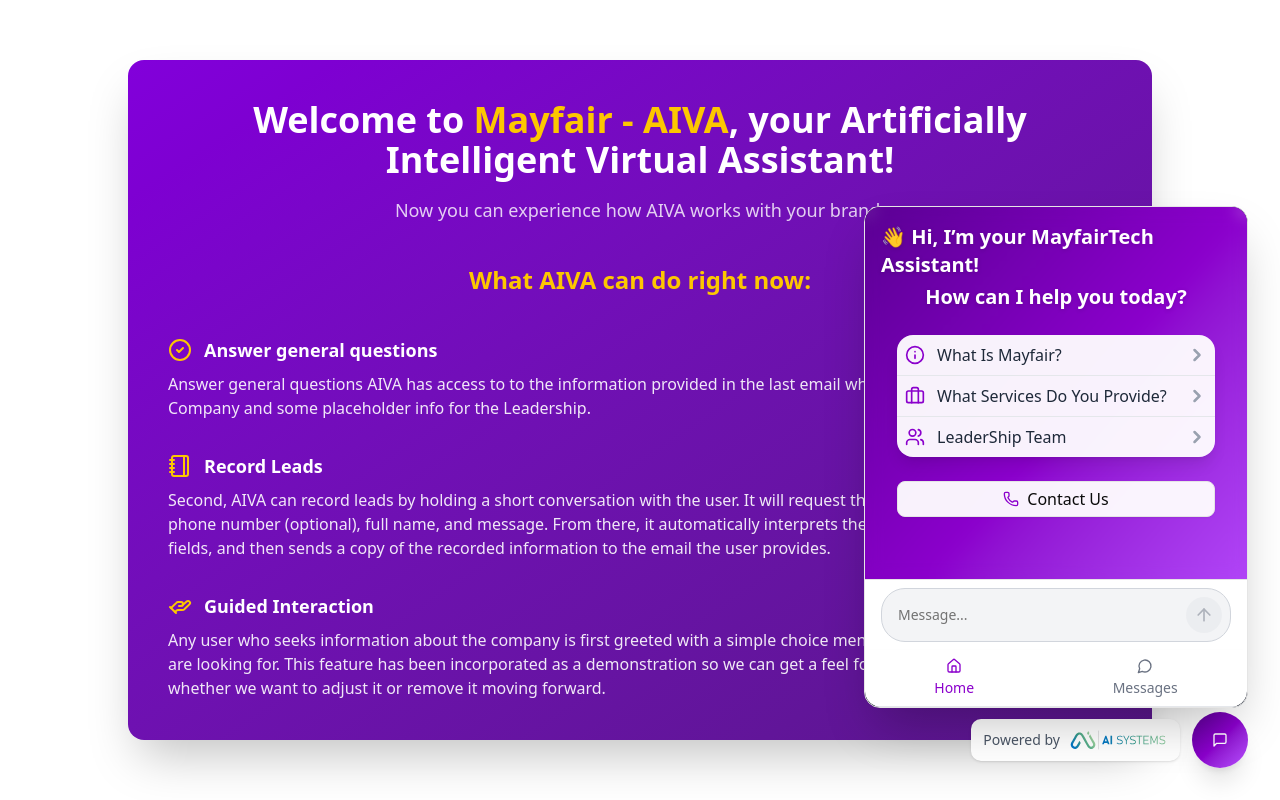
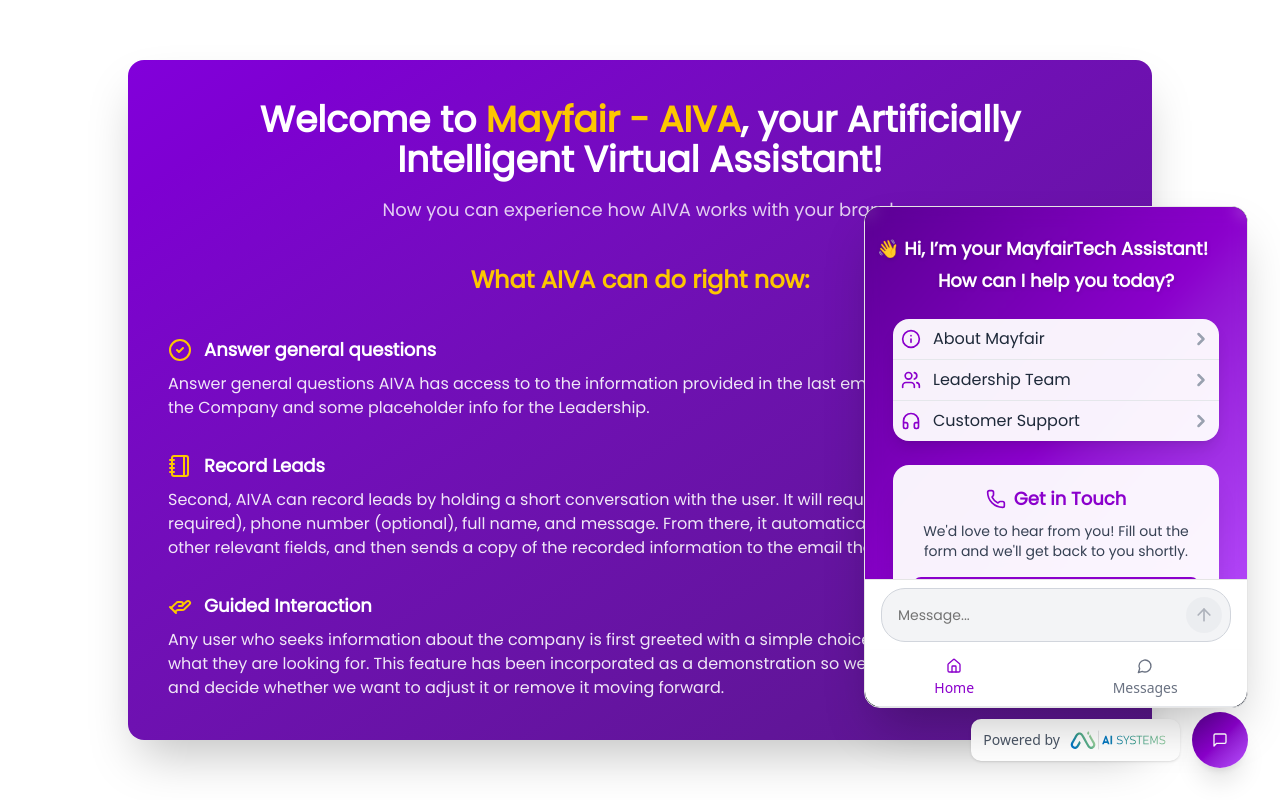
Before and after one commit to hasanasim14/new-chatbot, a Next.js app: page / in a window 1280 px wide. Both pictures are taken after a click on the button "Open chat". Built offline with nearby package versions, Linux system fonts and the light colour scheme.

Commit message:
Improvements in the contact us form

```diff
--- a/src/app/page.tsx
+++ b/src/app/page.tsx
@@ -56,9 +56,9 @@ export default function ChatButton() {
     setCurrentPage("contact");
   };
 
-  // const handleSubmission = () => {
-  //   setCurrentPage("home");
-  // };
+  const redirectToHome = () => {
+    setCurrentPage("home");
+  };
 
   const renderPage = () => {
     switch (currentPage) {
@@ -96,9 +96,7 @@ export default function ChatButton() {
       case "contact":
         return (
           <div className="flex flex-col h-full">
-            <ContactUs
-            //  handleSubmission={handleSubmission}
-            />
+            <ContactUs redirectToHome={redirectToHome} />
           </div>
         );
 
@@ -152,7 +150,7 @@ export default function ChatButton() {
       <div className="fixed bottom-8 right-8 z-40 flex items-center gap-3 flex-row-reverse">
         {!open && (
           <div className="absolute -top-4 -left-24 flex items-center gap-2">
-            <span className="text-2xl text-white bg-gray-800 px-2 py-1 rounded-lg shadow border border-gray-700 animate-bounce">
+            <span className="text-2xl text-white bg-gray-800 px-2 py-1 rounded-lg shadow animate-bounce">
               Try me!
             </span>
           </div>
@@ -160,7 +158,7 @@ export default function ChatButton() {
         <Popover open={open} onOpenChange={setOpen} modal={false}>
           <PopoverTrigger asChild>
             <Button
-              className={`h-14 w-14 rounded-full shadow-xl cursor-pointer transition-all duration-300 ${
+              className={`h-14 w-14 rounded-full shadow-xl transition-all duration-300 ${
                 !open && "hover:scale-110"
               } bg-gradient-to-br from-[#5B0094] via-[#8B00CC] to-[#B84DFF]
        hover:from-[#6E00A8] hover:via-[#9E33E6] hover:to-[#C266FF]
--- a/src/components/homepage/ContactUsForm.tsx
+++ b/src/components/homepage/ContactUsForm.tsx
@@ -2,8 +2,22 @@
 
 import type React from "react";
 import { useState } from "react";
+import {
+  Mail,
+  PhoneCall,
+  User,
+  MessageSquare,
+  Loader2,
+  ChevronLeft,
+} from "lucide-react";
+import { Poppins_font } from "./HeroSection";
+import { Button } from "../ui/button";
 
-export default function ContactUs({}) {
+interface ContactUs {
+  redirectToHome: () => void;
+}
+
+export default function ContactUs({ redirectToHome }: ContactUs) {
   const [formData, setFormData] = useState({
     FullName: "",
     Email: "",
@@ -12,9 +26,6 @@ export default function ContactUs({}) {
     Phone: "",
   });
   const [isSubmitting, setIsSubmitting] = useState(false);
-  const [submitStatus, setSubmitStatus] = useState<
-    "idle" | "success" | "error"
-  >("idle");
 
   const handleChange = (
     e: React.ChangeEvent<HTMLInputElement | HTMLTextAreaElement>
@@ -23,10 +34,14 @@ export default function ContactUs({}) {
     setFormData((prev) => ({ ...prev, [name]: value }));
   };
 
+  // checking for empty fields of the form
+  const isFormIncomplete = Object.values(formData).some(
+    (value) => !value.trim()
+  );
+
   const handleSubmit = async (e: React.FormEvent) => {
     e.preventDefault();
     setIsSubmitting(true);
-    setSubmitStatus("idle");
 
     try {
       const res = await fetch(`${process.env.NEXT_PUBLIC_BASE_URL}/emailHina`, {
@@ -36,7 +51,6 @@ export default function ContactUs({}) {
       });
 
       if (res.ok) {
-        setSubmitStatus("success");
         setFormData({
           FullName: "",
           Email: "",
@@ -44,55 +58,48 @@ export default function ContactUs({}) {
           Subject: "",
           Phone: "",
         });
-      } else {
-        setSubmitStatus("error");
       }
     } catch (error) {
       console.error("Submission error:", error);
-      setSubmitStatus("error");
     } finally {
       setIsSubmitting(false);
     }
   };
 
   return (
-    <div className="h-full overflow-auto flex items-center justify-center bg-white py-8 px-2">
-      <div className="bg-white w-full max-w-md">
-        <div className="bg-gradient-to-r from-purple-600 to-indigo-600 p-6">
-          <h2 className="text-2xl font-bold text-center text-white">
-            Get In Touch
+    <div
+      className={`${Poppins_font.className} flex items-center justify-center bg-white py-8 px-2`}
+    >
+      <div className="w-full max-w-lg bg-white/95 max-h-[75vh] overflow-y-auto">
+        {/* Form */}
+        <form onSubmit={handleSubmit} className="p-6 space-y-5">
+          <div className="text-center relative">
+            {/* back button */}
+            <button
+              type="button"
+              onClick={redirectToHome}
+              className="absolute -left-6 top-1/4 transform -translate-y-1/2 flex items-center justify-center w-10 h-10 rounded-full hover:bg-purple-50 transition-colors duration-200 cursor-pointer"
+            >
+              <ChevronLeft className="w-6 h-6 text-[#8B00CC]" />
+            </button>
+            <h2 className="text-3xl font-bold text-[#8B00CC] drop-shadow">
+              Let&apos;s Get In Touch.
             </h2>
-          <p className="text-purple-200 text-center mt-2">
-            We&apos;d love to hear from you
+            <p className="text-[#8B00CC]/80 mt-2">
+              We&apos;d love to hear from you!
             </p>
           </div>
 
-        <form onSubmit={handleSubmit} className="p-6 space-y-5">
-          {/* Status Messages */}
-          {submitStatus === "success" && (
-            <div className="bg-green-100 border border-green-400 text-green-700 px-4 py-3 rounded-lg relative">
-              <span className="block sm:inline">
-                Message sent successfully!
-              </span>
-            </div>
-          )}
-
-          {submitStatus === "error" && (
-            <div className="bg-red-100 border border-red-400 text-red-700 px-4 py-3 rounded-lg relative">
-              <span className="block sm:inline">
-                Something went wrong. Please try again.
-              </span>
-            </div>
-          )}
-
-          {/* Name */}
-          <div className="relative">
+          {/* Full Name */}
+          <div>
             <label
               htmlFor="FullName"
               className="block text-sm font-medium text-gray-700 mb-1"
             >
               Full Name
             </label>
+            <div className="relative">
+              <User className="absolute left-3 top-3 h-5 w-5 text-gray-400" />
               <input
                 id="FullName"
                 name="FullName"
@@ -100,19 +107,22 @@ export default function ContactUs({}) {
                 value={formData.FullName}
                 onChange={handleChange}
                 required
-              className="mt-1 block w-full rounded-lg border border-gray-300 px-4 py-3 focus:outline-none focus:ring-2 focus:ring-purple-500 focus:border-transparent transition-all duration-200"
                 placeholder="Enter your full name"
+                className="pl-10 block w-full rounded-lg border border-gray-300 px-4 py-3 focus:outline-none focus:ring-2 focus:ring-purple-500 focus:border-transparent transition-all"
               />
+            </div>
           </div>
 
           {/* Email */}
-          <div className="relative">
+          <div>
             <label
               htmlFor="Email"
               className="block text-sm font-medium text-gray-700 mb-1"
             >
               Email
             </label>
+            <div className="relative">
+              <Mail className="absolute left-3 top-3 h-5 w-5 text-gray-400" />
               <input
                 id="Email"
                 name="Email"
@@ -120,19 +130,22 @@ export default function ContactUs({}) {
                 value={formData.Email}
                 onChange={handleChange}
                 required
-              className="mt-1 block w-full rounded-lg border border-gray-300 px-4 py-3 focus:outline-none focus:ring-2 focus:ring-purple-500 focus:border-transparent transition-all duration-200"
                 placeholder="your.email@example.com"
+                className="pl-10 block w-full rounded-lg border border-gray-300 px-4 py-3 focus:outline-none focus:ring-2 focus:ring-purple-500 focus:border-transparent transition-all"
               />
+            </div>
           </div>
 
           {/* Phone */}
-          <div className="relative">
+          <div>
             <label
               htmlFor="Phone"
               className="block text-sm font-medium text-gray-700 mb-1"
             >
               Phone
             </label>
+            <div className="relative">
+              <PhoneCall className="absolute left-3 top-3 h-5 w-5 text-gray-400" />
               <input
                 id="Phone"
                 name="Phone"
@@ -140,13 +153,14 @@ export default function ContactUs({}) {
                 value={formData.Phone}
                 onChange={handleChange}
                 required
-              className="mt-1 block w-full rounded-lg border border-gray-300 px-4 py-3 focus:outline-none focus:ring-2 focus:ring-purple-500 focus:border-transparent transition-all duration-200"
                 placeholder="(123) 456-7890"
+                className="pl-10 block w-full rounded-lg border border-gray-300 px-4 py-3 focus:outline-none focus:ring-2 focus:ring-purple-500 focus:border-transparent transition-all"
               />
+            </div>
           </div>
 
           {/* Subject */}
-          <div className="relative">
+          <div>
             <label
               htmlFor="Subject"
               className="block text-sm font-medium text-gray-700 mb-1"
@@ -160,19 +174,21 @@ export default function ContactUs({}) {
               value={formData.Subject}
               onChange={handleChange}
               required
-              className="mt-1 block w-full rounded-lg border border-gray-300 px-4 py-3 focus:outline-none focus:ring-2 focus:ring-purple-500 focus:border-transparent transition-all duration-200"
               placeholder="What is this regarding?"
+              className="block w-full rounded-lg border border-gray-300 px-4 py-3 focus:outline-none focus:ring-2 focus:ring-purple-500 focus:border-transparent transition-all"
             />
           </div>
 
           {/* Message */}
-          <div className="relative">
+          <div>
             <label
               htmlFor="Message"
               className="block text-sm font-medium text-gray-700 mb-1"
             >
               Message
             </label>
+            <div className="relative">
+              <MessageSquare className="absolute left-3 top-3 h-5 w-5 text-gray-400" />
               <textarea
                 id="Message"
                 name="Message"
@@ -180,49 +196,27 @@ export default function ContactUs({}) {
                 onChange={handleChange}
                 required
                 rows={4}
-              className="mt-1 block w-full rounded-lg border border-gray-300 px-4 py-3 focus:outline-none focus:ring-2 focus:ring-purple-500 focus:border-transparent transition-all duration-200"
                 placeholder="Tell us how we can help you..."
+                className="pl-10 block w-full rounded-lg border border-gray-300 px-4 py-3
+                 focus:outline-none focus:ring-2 focus:ring-purple-500 focus:border-transparent
+                 transition-all min-h-[120px]"
               />
             </div>
+          </div>
 
-          {/* Submit Button */}
-          <button
-            type="submit"
-            disabled={isSubmitting}
-            className={`w-full py-3 px-4 rounded-lg font-semibold focus:outline-none focus:ring-2 focus:ring-offset-2 transition-all duration-200 ${
-              isSubmitting
-                ? "bg-purple-400 cursor-not-allowed"
-                : "bg-purple-600 hover:bg-purple-700 focus:ring-purple-500"
-            } text-white`}
+          <Button
+            className="w-full bg-[#8B00CC] hover:bg-[#8B00CC]/90"
+            disabled={isFormIncomplete}
           >
             {isSubmitting ? (
-              <span className="flex items-center justify-center">
-                <svg
-                  className="animate-spin -ml-1 mr-3 h-5 w-5 text-white"
-                  xmlns="http://www.w3.org/2000/svg"
-                  fill="none"
-                  viewBox="0 0 24 24"
-                >
-                  <circle
-                    className="opacity-25"
-                    cx="12"
-                    cy="12"
-                    r="10"
-                    stroke="currentColor"
-                    strokeWidth="4"
-                  ></circle>
-                  <path
-                    className="opacity-75"
-                    fill="currentColor"
-                    d="M4 12a8 8 0 018-8V0C5.373 0 0 5.373 0 12h4zm2 5.291A7.962 7.962 0 014 12H0c0 3.042 1.135 5.824 3 7.938l3-2.647z"
-                  ></path>
-                </svg>
+              <span className="flex items-center justify-center gap-2">
+                <Loader2 className="animate-spin mr-2" />
                 Sending...
               </span>
             ) : (
               "Send Message"
             )}
-          </button>
+          </Button>
         </form>
       </div>
     </div>
--- a/src/components/homepage/HeroSection.tsx
+++ b/src/components/homepage/HeroSection.tsx
@@ -1,8 +1,17 @@
 import { CheckCircle2, Notebook, HandHelping } from "lucide-react";
+import { Poppins } from "next/font/google";
+
+export const Poppins_font = Poppins({
+  subsets: ["latin"],
+  weight: ["400"],
+  display: "swap",
+});
 
 const HeroSection = () => {
   return (
-    <div className="relative min-h-screen w-full bg-white p-6 flex items-center justify-center">
+    <div
+      className={`${Poppins_font.className} relative min-h-screen w-full bg-white p-6 flex items-center justify-center`}
+    >
       <div className="max-w-5xl mx-auto rounded-2xl bg-gradient-to-br from-purple-700 via-purple-800 to-purple-900 text-white shadow-2xl p-10 space-y-10">
         <div className="space-y-4 text-center">
           <h1 className="text-3xl md:text-4xl font-bold">
--- a/src/components/homepage/Home.tsx
+++ b/src/components/homepage/Home.tsx
@@ -1,9 +1,10 @@
 "use client";
 
 import type React from "react";
-import { Briefcase, ChevronRight, Info, Phone, Users } from "lucide-react";
+import { ChevronRight, Headphones, Info, Phone, Users } from "lucide-react";
 import { TextAreaMessage } from "./TextAreaMessage";
 import { Button } from "../ui/button";
+import { Poppins_font } from "./HeroSection";
 
 interface HomePageProps {
   onCardClick?: (content: string) => void;
@@ -28,19 +29,19 @@ export default function HomePage({
 }: HomePageProps) {
   const cardItems = [
     {
-      text: "What Is Mayfair?",
+      text: "About Mayfair",
       icon: <Info className="h-5 w-5 text-[#8B00CC]" />,
       query: "What is mayfair?",
     },
     {
-      text: "What Services Do You Provide?",
-      icon: <Briefcase className="h-5 w-5 text-[#8B00CC]" />,
-      query: "What services do you provide?",
+      text: "Leadership Team",
+      icon: <Users className="h-5 w-5 text-[#8B00CC]" />,
+      query: "Leadership Team",
     },
     {
-      text: "LeaderShip Team",
-      icon: <Users className="h-5 w-5 text-[#8B00CC]" />,
-      query: "LeaderShip Team",
+      text: "Customer Support",
+      icon: <Headphones className="h-5 w-5 text-[#8B00CC]" />,
+      query: "Customer Support",
     },
   ];
 
@@ -53,9 +54,11 @@ export default function HomePage({
   };
 
   return (
-    <div className="flex flex-col h-full max-h-screen bg-gradient-to-br from-[#5B0094] via-[#8B00CC] to-[#B84DFF]">
-      <div className="px-4 py-4 backdrop-blur overflow-y-auto flex-1">
-        <h2 className="text-xl font-semibold text-white drop-shadow-sm space-y-1">
+    <div
+      className={`${Poppins_font.className} flex flex-col h-full max-h-screen bg-gradient-to-br from-[#5B0094] via-[#8B00CC] to-[#B84DFF]`}
+    >
+      <div className="p-3 backdrop-blur overflow-y-auto flex-1">
+        <h2 className="text-lg font-semibold text-white drop-shadow-sm space-y-1 mt-4">
           <span className="block">👋 Hi, I’m your MayfairTech Assistant!</span>
           <span className="block text-center">How can I help you today?</span>
         </h2>
@@ -82,13 +85,24 @@ export default function HomePage({
               ))}
             </ul>
           </div>
-          <Button
-            className="w-full bg-white/95 mt-6 text-md"
-            variant="outline"
-            onClick={handleContact}
-          >
-            <Phone className="h-5 w-5 text-[#8B00CC]" /> Contact Us
-          </Button>
+
+          <div className="max-w-sm mx-auto mt-6 p-5 bg-white/95 backdrop-blur-sm rounded-2xl shadow-xl text-center">
+            <h3 className="text-lg font-semibold text-[#8B00CC] mb-2 flex items-center justify-center gap-2">
+              <Phone className="h-5 w-5 text-[#8B00CC]" />
+              Get in Touch
+            </h3>
+            <p className="text-gray-700 text-sm mb-4">
+              We&apos;d love to hear from you! Fill out the form and we&apos;ll
+              get back to you shortly.
+            </p>
+            <Button
+              onClick={handleContact}
+              className="w-full text-white bg-[#8B00CC] transition-all hover:bg-[#8B00CC]/90"
+            >
+              Contact Us
+              <ChevronRight className="ml-2 h-4 w-4" />
+            </Button>
+          </div>
         </div>
       </div>
 
```
Lines whose indentation alone changed are shown as unchanged.
